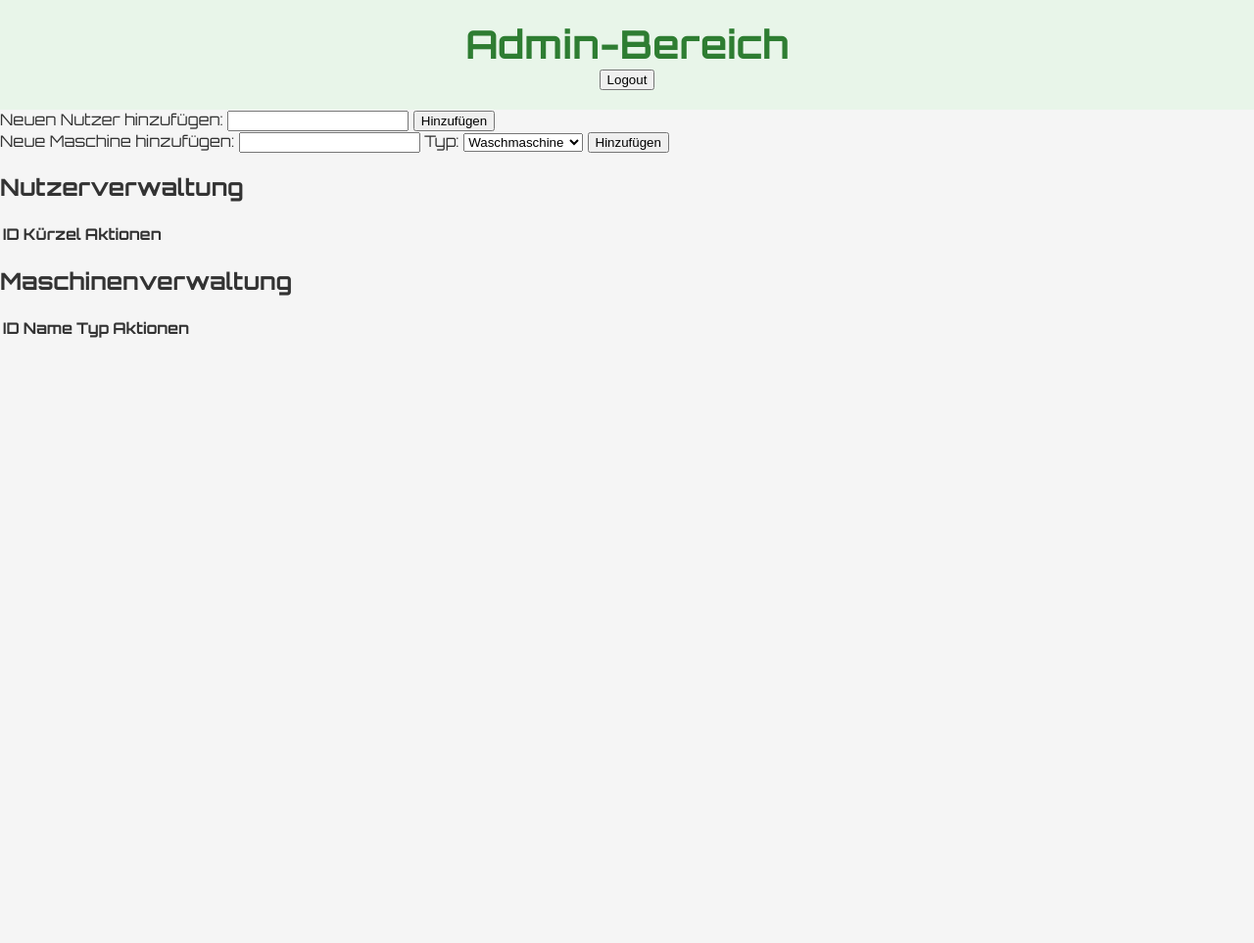
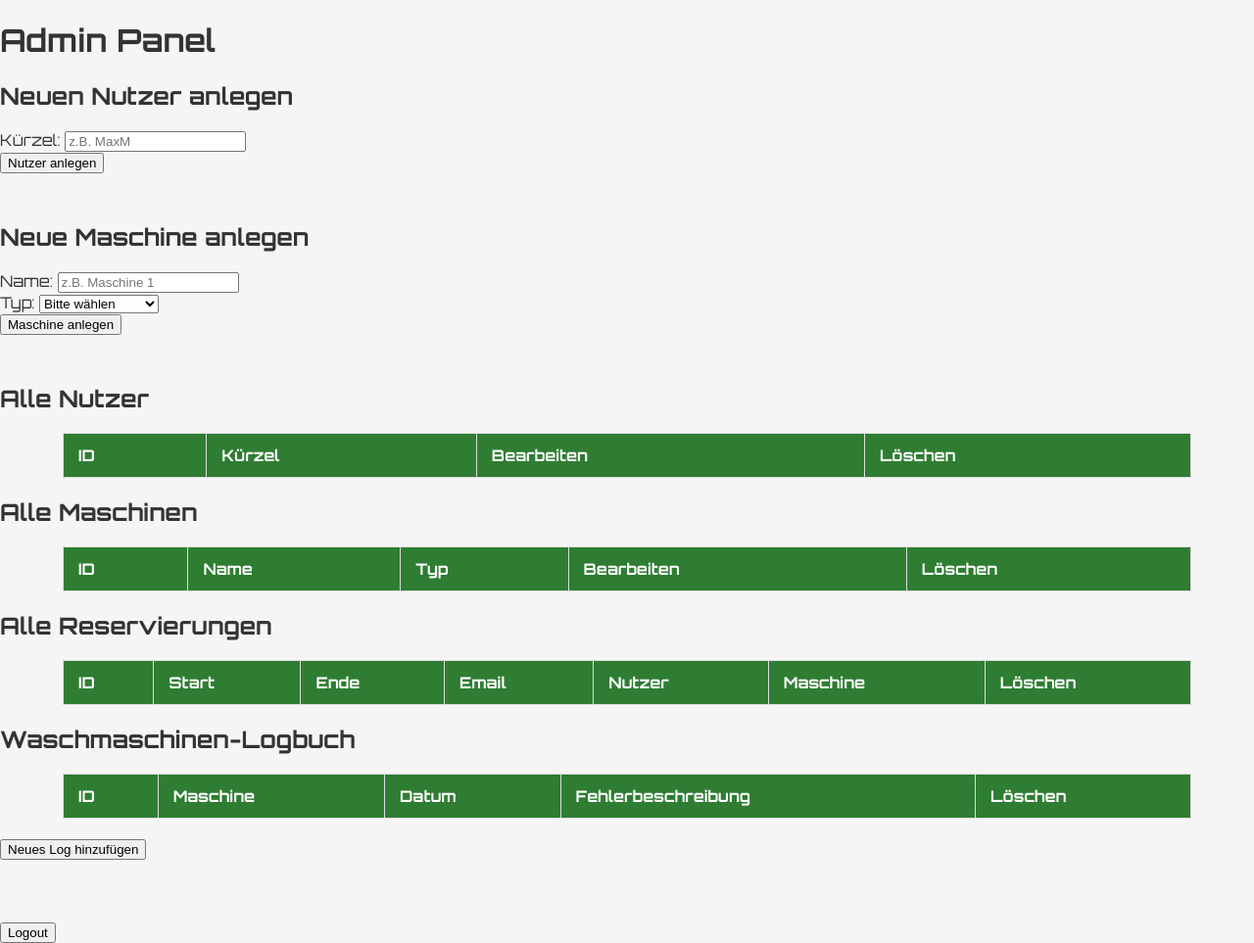
Before and after one commit to Torsten2025/WaschplanApp, a website: page public/admin.html in a window 1280 px wide. Shown: the whole page at 98% size. Before the commit the page ends 800 px from the top, so only its background shows below. Drawn offline with Linux system fonts and the light colour scheme.

```diff
--- a/public/admin.html
+++ b/public/admin.html
@@ -1,64 +1,115 @@
 <!DOCTYPE html>
 <html lang="de">
 <head>
-  <meta charset="UTF-8">
-  <meta name="viewport" content="width=device-width, initial-scale=1.0">
+  <meta charset="UTF-8" />
+  <meta name="viewport" content="width=device-width, initial-scale=1.0"/>
   <title>Admin - Waschplan</title>
-  <link rel="stylesheet" href="style.css">
+  <link rel="stylesheet" href="style.css" />
 </head>
-<body>
-  <header>
-    <h1>Admin-Bereich</h1>
-    <button id="logoutButton">Logout</button>
-  </header>
-  <section>
+<body class="star-trek-bg">
+  <!-- Admin Panel -->
+  <div class="panel">
+    <h1 class="title">Admin Panel</h1>
+
+    <h2 class="subtitle">Neuen Nutzer anlegen</h2>
     <form id="addUserForm">
-      <label for="newUser">Neuen Nutzer hinzufügen:</label>
-      <input type="text" id="newUser" name="newUser" required>
-      <button type="submit">Hinzufügen</button>
+      <div class="form-group">
+        <label for="newUserKuerzel">Kürzel:</label>
+        <input type="text" id="newUserKuerzel" name="newUserKuerzel" placeholder="z.B. MaxM" required>
+      </div>
+      <button type="submit" class="btn">Nutzer anlegen</button>
     </form>
+    <p id="addUserMessage" class="message"></p>
+
+    <h2 class="subtitle">Neue Maschine anlegen</h2>
     <form id="addMachineForm">
-      <label for="newMachine">Neue Maschine hinzufügen:</label>
-      <input type="text" id="newMachine" name="newMachine" required>
+      <div class="form-group">
+        <label for="machineName">Name:</label>
+        <input type="text" id="machineName" name="machineName" placeholder="z.B. Maschine 1" required>
+      </div>
+      <div class="form-group">
         <label for="machineType">Typ:</label>
-      <select id="machineType" name="machineType">
-        <option value="Waschmaschine">Waschmaschine</option>
-        <option value="Trocknungsraum">Trocknungsraum</option>
+        <select id="machineType" name="machineType" required>
+          <option value="">Bitte wählen</option>
+          <option value="washer">Waschmaschine</option>
+          <option value="dryer">Trocknungsraum</option>
         </select>
-      <button type="submit">Hinzufügen</button>
+      </div>
+      <button type="submit" class="btn">Maschine anlegen</button>
     </form>
-  </section>
-  <section>
-    <h2>Nutzerverwaltung</h2>
-    <table id="userTable">
+    <p id="addMachineMessage" class="message"></p>
+
+    <h2 class="subtitle">Alle Nutzer</h2>
+    <div class="table-container">
+      <table class="styled-table" id="usersTable">
         <thead>
           <tr>
             <th>ID</th>
             <th>Kürzel</th>
-          <th>Aktionen</th>
+            <th>Bearbeiten</th>
+            <th>Löschen</th>
           </tr>
         </thead>
-      <tbody>
-        <!-- Dynamische Inhalte -->
-      </tbody>
+        <tbody></tbody>
       </table>
-  </section>
-  <section>
-    <h2>Maschinenverwaltung</h2>
-    <table id="machineTable">
+    </div>
+
+    <h2 class="subtitle">Alle Maschinen</h2>
+    <div class="table-container">
+      <table class="styled-table" id="machinesTable">
         <thead>
           <tr>
             <th>ID</th>
             <th>Name</th>
             <th>Typ</th>
-          <th>Aktionen</th>
+            <th>Bearbeiten</th>
+            <th>Löschen</th>
           </tr>
         </thead>
-      <tbody>
-        <!-- Dynamische Inhalte -->
-      </tbody>
+        <tbody></tbody>
       </table>
-  </section>
-  <script src="admin.js" defer></script>
+    </div>
+
+    <h2 class="subtitle">Alle Reservierungen</h2>
+    <div class="table-container">
+      <table class="styled-table" id="resTable">
+        <thead>
+          <tr>
+            <th>ID</th>
+            <th>Start</th>
+            <th>Ende</th>
+            <th>Email</th>
+            <th>Nutzer</th>
+            <th>Maschine</th>
+            <th>Löschen</th>
+          </tr>
+        </thead>
+        <tbody></tbody>
+      </table>
+    </div>
+
+    <!-- Logbuch -->
+    <h2 class="subtitle">Waschmaschinen-Logbuch</h2>
+    <div class="table-container">
+      <table class="styled-table" id="logsTable">
+        <thead>
+          <tr>
+            <th>ID</th>
+            <th>Maschine</th>
+            <th>Datum</th>
+            <th>Fehlerbeschreibung</th>
+            <th>Löschen</th>
+          </tr>
+        </thead>
+        <tbody></tbody>
+      </table>
+    </div>
+    <button id="addLogButton" class="btn">Neues Log hinzufügen</button>
+    <p id="logMessage" class="message"></p>
+
+    <button id="logoutBtn" class="btn" style="margin-top:20px;">Logout</button>
+  </div>
+
+  <script src="admin.js"></script>
 </body>
 </html>
--- a/public/admin.js
+++ b/public/admin.js
@@ -1,6 +1,24 @@
+// Liste der Variablen und Konstanten (Schreibweisenübersicht):
+// - addUserForm
+// - addMachineForm
+// - userTable
+// - machineTable
+// - resTable
+// - logoutButton
+// - API-Endpunkte:
+//   1. /api/admin/users (GET)
+//   2. /api/admin/addUser (POST)
+//   3. /api/admin/users/:id (PUT)
+//   4. /api/admin/users/:id (DELETE)
+//   5. /api/admin/machines (GET)
+//   6. /api/admin/addMachine (POST)
+//   7. /api/admin/machines/:id (PUT)
+//   8. /api/admin/machines/:id (DELETE)
+
 document.addEventListener("DOMContentLoaded", () => {
-    console.log("JavaScript geladen und DOMContentLoaded ausgeführt.");
+    console.log("1. JavaScript geladen und DOMContentLoaded ausgeführt.");
 
+    // 1. Variablen initialisieren
     const addUserForm = document.getElementById("addUserForm");
     const addMachineForm = document.getElementById("addMachineForm");
     const userTable = document.getElementById("userTable");
@@ -8,21 +26,32 @@
     const resTable = document.getElementById("resTable");
     const logoutButton = document.getElementById("logoutButton");
 
+	console.log("1. DOM-Elemente geprüft:", {
+        addUserForm,
+        addMachineForm,
+        userTable,
+        machineTable,
+        resTable,
+        logoutButton
+    });
+
     if (!addUserForm || !addMachineForm || !userTable || !machineTable || !resTable || !logoutButton) {
         console.error("Ein oder mehrere notwendige DOM-Elemente fehlen.");
         return;
     }
 
+    // 2. Logout-Button-Event hinzufügen
     logoutButton.addEventListener("click", () => {
-        console.log("Logout-Button geklickt...");
+        console.log("2. Logout-Button geklickt...");
         sessionStorage.clear();
         alert("Du wurdest erfolgreich ausgeloggt.");
         window.location.href = "/login.html";
     });
 
+    // 3. Nutzer laden
     function loadUsers() {
-        console.log("Nutzer werden geladen...");
-        fetch("/api/admin/users")
+        console.log("3. Nutzer werden geladen...");
+        fetch("/api/admin/users") // API: 1
             .then((res) => {
                 if (!res.ok) throw new Error(`Fehler beim Laden der Nutzer: ${res.status}`);
                 return res.json();
@@ -47,6 +76,7 @@
             .catch((err) => console.error("Fehler beim Laden der Nutzer:", err));
     }
 
+    // 4. Nutzer-Event-Listener hinzufügen
     function attachUserListeners() {
         document.querySelectorAll(".edit-user").forEach((button) => {
             button.addEventListener("click", () => {
@@ -54,7 +84,7 @@
                 const currentKuerzel = button.dataset.kuerzel;
                 const newKuerzel = prompt("Neues Kürzel eingeben:", currentKuerzel);
                 if (newKuerzel && newKuerzel !== currentKuerzel) {
-                    fetch(`/api/admin/users/${userId}`, {
+                    fetch(`/api/admin/users/${userId}`, { // API: 3
                         method: "PUT",
                         headers: { "Content-Type": "application/json" },
                         body: JSON.stringify({ kuerzel: newKuerzel }),
@@ -73,7 +103,7 @@
             button.addEventListener("click", () => {
                 const userId = button.dataset.id;
                 if (confirm("Möchtest du diesen Nutzer wirklich löschen?")) {
-                    fetch(`/api/admin/users/${userId}`, { method: "DELETE" })
+                    fetch(`/api/admin/users/${userId}`, { method: "DELETE" }) // API: 4
                         .then((res) => {
                             if (!res.ok) throw new Error(`Fehler beim Löschen des Nutzers: ${res.status}`);
                             return res.json();
@@ -85,9 +115,10 @@
         });
     }
 
+    // 5. Maschinen laden
     function loadMachines() {
-        console.log("Maschinen werden geladen...");
-        fetch("/api/admin/machines")
+        console.log("5. Maschinen werden geladen...");
+        fetch("/api/admin/machines") // API: 5
             .then((res) => {
                 if (!res.ok) throw new Error(`Fehler beim Laden der Maschinen: ${res.status}`);
                 return res.json();
@@ -113,6 +144,7 @@
             .catch((err) => console.error("Fehler beim Laden der Maschinen:", err));
     }
 
+    // 6. Maschinen-Event-Listener hinzufügen
     function attachMachineListeners() {
         document.querySelectorAll(".edit-machine").forEach((button) => {
             button.addEventListener("click", () => {
@@ -123,7 +155,7 @@
                 const newType = prompt("Neuen Typ eingeben (z. B. Waschmaschine oder Trocknungsraum):", currentType);
 
                 if ((newName && newName !== currentName) || (newType && newType !== currentType)) {
-                    fetch(`/api/admin/machines/${machineId}`, {
+                    fetch(`/api/admin/machines/${machineId}`, { // API: 7
                         method: "PUT",
                         headers: { "Content-Type": "application/json" },
                         body: JSON.stringify({ name: newName, type: newType }),
@@ -142,7 +174,7 @@
             button.addEventListener("click", () => {
                 const machineId = button.dataset.id;
                 if (confirm("Möchtest du diese Maschine wirklich löschen?")) {
-                    fetch(`/api/admin/machines/${machineId}`, { method: "DELETE" })
+                    fetch(`/api/admin/machines/${machineId}`, { method: "DELETE" }) // API: 8
                         .then((res) => {
                             if (!res.ok) throw new Error(`Fehler beim Löschen der Maschine: ${res.status}`);
                             return res.json();
@@ -154,51 +186,29 @@
         });
     }
 
+    // 7. Nutzer hinzufügen
        addUserForm.addEventListener("submit", (e) => {
        e.preventDefault();
        const formData = new FormData(addUserForm);
-        const kuerzel = formData.get("kuerzel");
+       const kuerzel = formData.get("newUserKuerzel");
 
-        fetch("/api/admin/addUser", {
+       console.log("7. Nutzer wird hinzugefügt:", { kuerzel });
+
+       fetch("/api/admin/addUser", { // API: 2
            method: "POST",
            headers: { "Content-Type": "application/json" },
            body: JSON.stringify({ kuerzel }),
        })
            .then((res) => {
+               console.log("API-Antwortstatus: /api/admin/addUser", res.status);
                if (!res.ok) throw new Error(`Fehler beim Hinzufügen des Nutzers: ${res.status}`);
                return res.json();
            })
-            .then(() => {
+           .then((data) => {
+               console.log("7. Nutzer erfolgreich hinzugefügt:", data);
                alert("Nutzer erfolgreich hinzugefügt.");
                addUserForm.reset();
-                loadUsers();
+               loadUsers(); // Nutzerliste aktualisieren
            })
            .catch((err) => console.error("Fehler beim Hinzufügen des Nutzers:", err));
    });
-
-    addMachineForm.addEventListener("submit", (e) => {
-        e.preventDefault();
-        const formData = new FormData(addMachineForm);
-        const name = formData.get("name");
-        const type = formData.get("type");
-
-        fetch("/api/admin/addMachine", {
-            method: "POST",
-            headers: { "Content-Type": "application/json" },
-            body: JSON.stringify({ name, type }),
-        })
-            .then((res) => {
-                if (!res.ok) throw new Error(`Fehler beim Hinzufügen der Maschine: ${res.status}`);
-                return res.json();
-            })
-            .then(() => {
-                alert("Maschine erfolgreich hinzugefügt.");
-                addMachineForm.reset();
-                loadMachines();
-            })
-            .catch((err) => console.error("Fehler beim Hinzufügen der Maschine:", err));
-    });
-
-    loadUsers();
-    loadMachines();
-});
```
Lines whose indentation alone changed are shown as unchanged.
